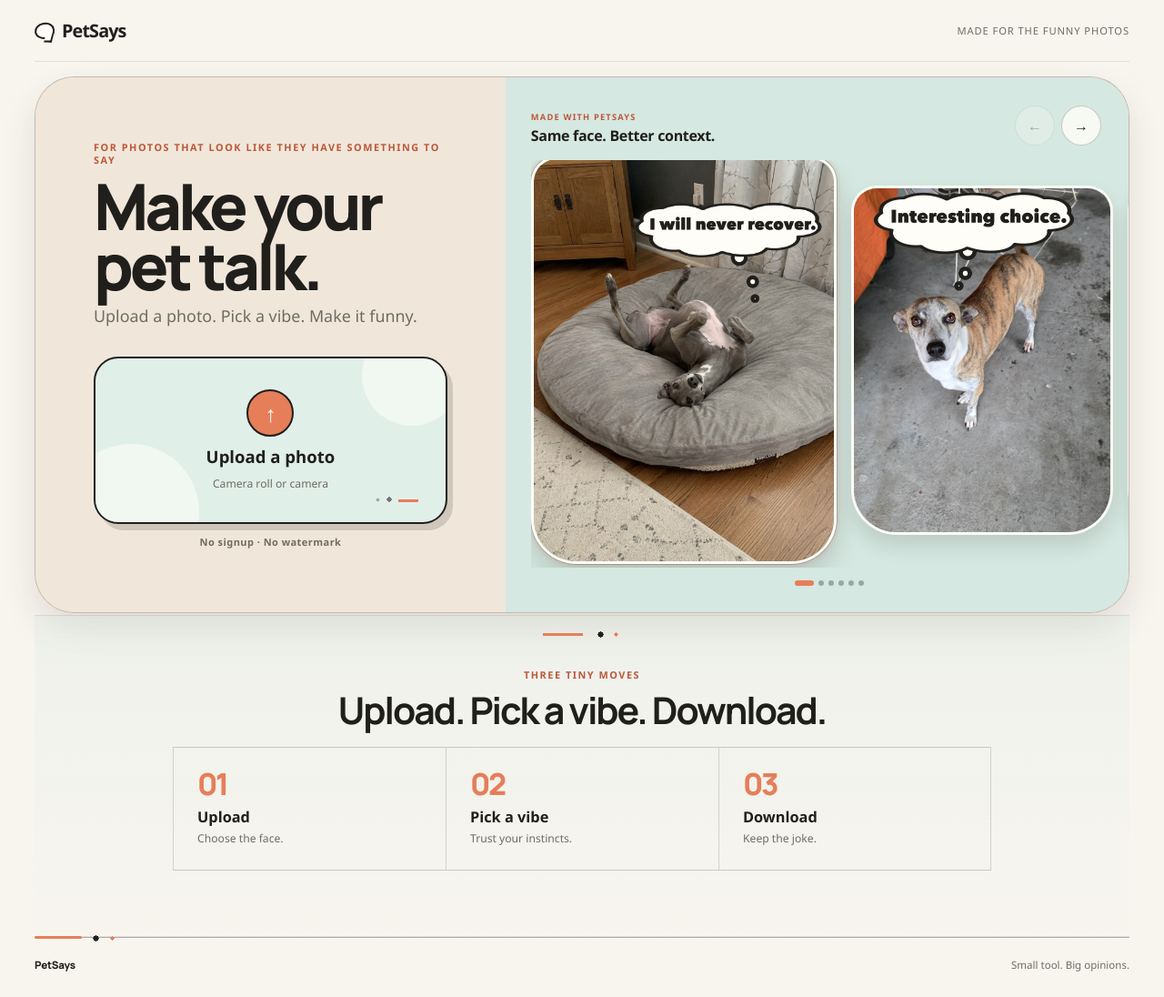
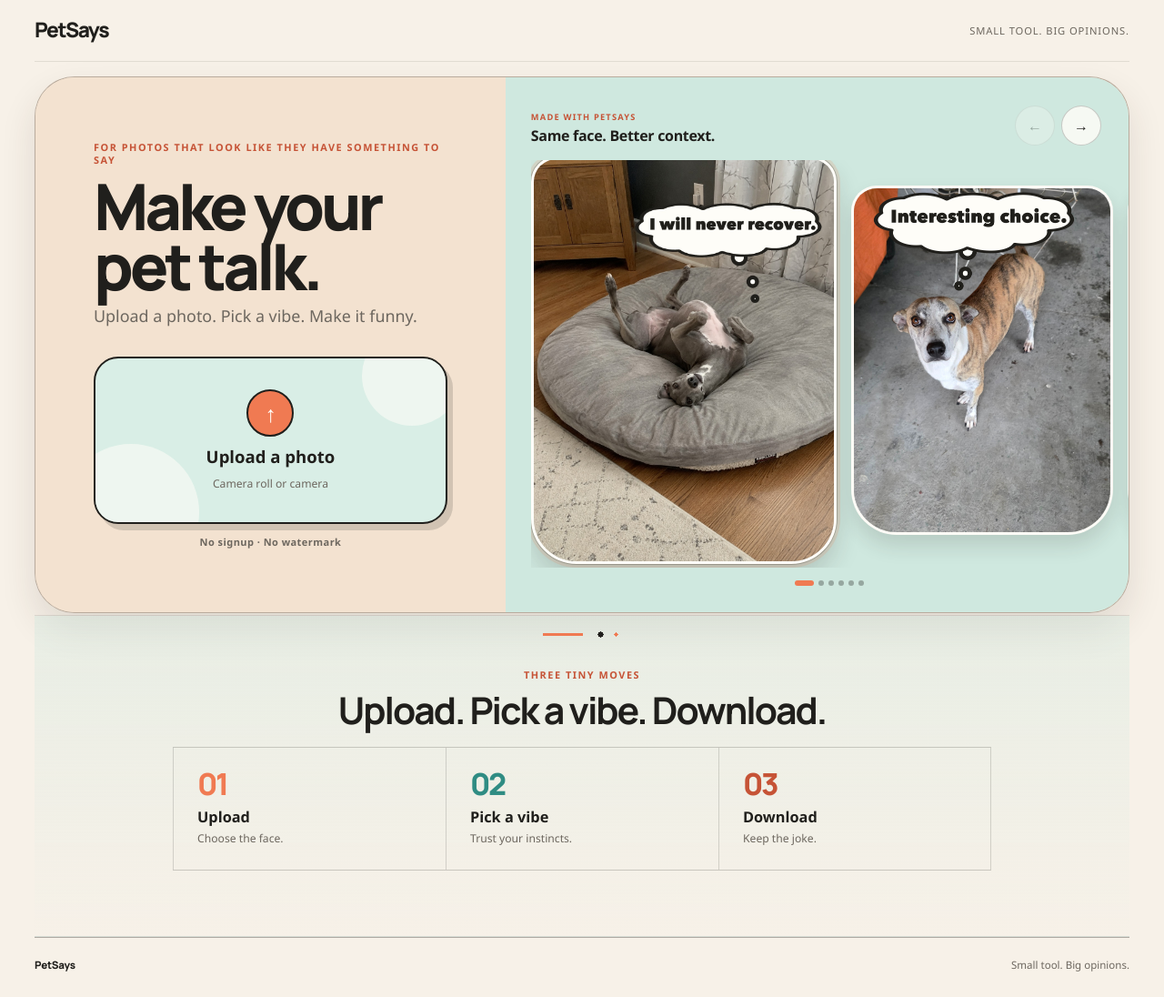
Before and after one commit to whenisdue/PetSays, a React (Vite) app: page / in a window 1280 px wide. Shown: the whole page at 91% size. Built offline with nearby package versions, Linux system fonts and the light colour scheme.

Commit message:
Refine PetSays editor and visual design

```diff
--- a/src/App.css
+++ b/src/App.css
@@ -16,13 +16,18 @@
 
 :root {
   --ink: #201f1c;
-  --muted-ink: #706c64;
-  --cream: #f8f5ef;
+  --muted-ink: #6d675f;
+  --cream: #f7f1e8;
   --paper: #fffdf8;
-  --line: #ded8cd;
-  --accent: #e67e59;
-  --accent-dark: #bd5739;
-  --mint: #e4f1eb;
+  --line: #d3c8ba;
+  --accent: #f07a52;
+  --accent-dark: #c65336;
+  --sun: #f4c63d;
+  --sun-bright: #ffda63;
+  --teal: #2f8c83;
+  --teal-dark: #246f68;
+  --mint: #d9eee6;
+  --peach: #f7d8c7;
   --font-display: "Manrope", "Avenir Next", Avenir, "Segoe UI", sans-serif;
 }
 
@@ -66,7 +71,7 @@ label:focus-visible,
 textarea:focus-visible,
 a:focus-visible,
 [role="button"]:focus-visible {
-  outline: 3px solid #4d8b82;
+  outline: 3px solid var(--teal);
   outline-offset: 3px;
 }
 
@@ -94,37 +99,26 @@ a {
 .wordmark {
   display: inline-flex;
   align-items: center;
-  gap: 8px;
-  color: var(--ink);
-  font-size: 1.24rem;
+  color: var(--ink);
+  font-family: var(--font-display);
+  font-size: 1.42rem;
   font-weight: 800;
   cursor: pointer;
-  letter-spacing: -0.045em;
+  letter-spacing: -0.065em;
+  line-height: 1;
   text-decoration: none;
-}
-
-.wordmark-bubble {
-  position: relative;
-  display: inline-block;
-  width: 22px;
-  height: 18px;
-  border: 2px solid var(--ink);
-  border-radius: 52% 48% 47% 53%;
-  background: var(--paper);
-  transform: rotate(-8deg);
-}
-
-.wordmark-bubble::after {
-  position: absolute;
-  right: 1px;
-  bottom: -6px;
-  width: 7px;
-  height: 7px;
-  border-right: 2px solid var(--ink);
-  border-bottom: 2px solid var(--ink);
-  background: var(--paper);
-  content: "";
-  transform: skew(-16deg) rotate(8deg);
+  transition:
+    color 160ms ease,
+    transform 160ms ease;
+}
+
+.wordmark:hover {
+  color: var(--accent-dark);
+  transform: translateY(-1px);
+}
+
+.wordmark:active {
+  transform: translateY(0);
 }
 
 .header-note {
@@ -136,9 +130,9 @@ a {
 }
 
 .intro-hero {
-  --landing-warm: #f0e7da;
-  --landing-aqua: #d5e8e1;
-  --landing-keyline: rgba(32, 31, 28, 0.22);
+  --landing-warm: #f3e2d0;
+  --landing-aqua: #cfe8df;
+  --landing-keyline: rgba(32, 31, 28, 0.28);
   display: flex;
   width: min(100%, 1280px);
   min-width: 0;
@@ -233,20 +227,7 @@ h2 {
   overflow: hidden;
   border: 2px solid var(--ink);
   border-radius: 27px;
-  background-color: #e1efe9;
-  background-image:
-    linear-gradient(var(--accent), var(--accent)),
-    radial-gradient(circle, rgba(32, 31, 28, 0.58) 0 2.5px, transparent 2.8px),
-    radial-gradient(circle, rgba(32, 31, 28, 0.34) 0 1.8px, transparent 2.1px);
-  background-repeat: no-repeat;
-  background-position:
-    calc(100% - 30px) calc(100% - 22px),
-    calc(100% - 59px) calc(100% - 22px),
-    calc(100% - 72px) calc(100% - 22px);
-  background-size:
-    22px 3px,
-    6px 6px,
-    5px 5px;
+  background-color: var(--mint);
   color: var(--ink);
   cursor: pointer;
   box-shadow: 6px 7px 0 rgba(32, 31, 28, 0.16);
@@ -278,7 +259,7 @@ h2 {
 .upload-card:hover,
 .upload-card:active {
   border-color: var(--ink);
-  background-color: #dbece4;
+  background-color: #cfe8df;
   box-shadow: 4px 5px 0 rgba(32, 31, 28, 0.17);
   transform: translate(2px, 2px);
 }
@@ -422,7 +403,7 @@ h2 {
   border-color: var(--paper);
   box-shadow:
     0 0 0 1px rgba(32, 31, 28, 0.24),
-    0 0 0 4px rgba(230, 126, 89, 0.1),
+    0 0 0 4px rgba(240, 122, 82, 0.16),
     0 15px 28px rgba(45, 35, 26, 0.18);
 }
 
@@ -473,9 +454,9 @@ h2 {
   background:
     linear-gradient(
       180deg,
-      rgba(213, 232, 225, 0.28) 0%,
-      rgba(213, 232, 225, 0.12) 62%,
-      rgba(248, 245, 239, 0) 100%
+      rgba(207, 232, 223, 0.38) 0%,
+      rgba(207, 232, 223, 0.14) 62%,
+      rgba(247, 241, 232, 0) 100%
     );
 }
 
@@ -534,6 +515,14 @@ h2 {
   font-weight: 800;
   letter-spacing: -0.07em;
   line-height: 0.95;
+}
+
+.how-list li:nth-child(2) span {
+  color: var(--teal);
+}
+
+.how-list li:nth-child(3) span {
+  color: var(--accent-dark);
 }
 
 .how-list strong {
@@ -669,60 +658,90 @@ h2 {
 .vibe-card {
   display: flex;
   min-width: 0;
-  min-height: 128px;
+  min-height: 136px;
   flex-direction: column;
   align-items: stretch;
   justify-content: space-between;
   padding: 8px;
-  border: 1px solid transparent;
+  border: 1px solid rgba(32, 31, 28, 0.1);
   border-radius: 20px;
   background: var(--paper);
-  box-shadow: 0 7px 18px rgba(55, 42, 30, 0.06);
+  box-shadow: 0 7px 18px rgba(55, 42, 30, 0.07);
   color: var(--ink);
   cursor: pointer;
   text-align: left;
-  transition: border-color 160ms ease, transform 160ms ease, box-shadow 160ms ease;
+  transition:
+    border-color 160ms ease,
+    transform 160ms ease,
+    box-shadow 160ms ease;
 }
 
 .vibe-card:hover,
 .vibe-card:active {
   border-color: var(--vibe-color);
-  box-shadow: 0 10px 22px rgba(55, 42, 30, 0.1);
-  transform: translateY(-2px);
-}
-
-.vibe-art {
+  box-shadow:
+    3px 4px 0 rgba(32, 31, 28, 0.12),
+    0 10px 22px rgba(55, 42, 30, 0.1);
+  transform: translate(-1px, -2px);
+}
+
+.vibe-title-panel {
   position: relative;
-  display: block;
-  height: 64px;
+  display: grid;
+  min-height: 78px;
+  place-items: center;
   overflow: hidden;
+  padding: 10px 14px;
   border-radius: 15px;
-}
-
-.vibe-art-icon {
-  display: block;
-  width: 100%;
-  height: 100%;
+  transition:
+    box-shadow 160ms ease,
+    transform 160ms ease;
+}
+
+.vibe-title-panel strong {
+  max-width: 11ch;
+  color: var(--ink);
+  font-family: var(--font-display);
+  font-size: clamp(1.22rem, 2vw, 1.62rem);
+  font-weight: 800;
+  letter-spacing: -0.065em;
+  line-height: 0.92;
+  text-align: center;
+  text-transform: uppercase;
+  text-wrap: balance;
+}
+
+.vibe-card:hover .vibe-title-panel,
+.vibe-card:active .vibe-title-panel {
+  box-shadow: inset 0 0 0 2px var(--vibe-color);
+  transform: translateY(-1px);
+}
+
+.vibe-title-judging strong {
+  max-width: 8ch;
+}
+
+.vibe-title-suspicious strong {
+  font-size: clamp(1.1rem, 1.75vw, 1.46rem);
 }
 
 .vibe-card-copy {
   display: grid;
-  gap: 2px;
-  padding: 6px 6px 4px;
-}
-
-.vibe-card-copy strong {
-  font-size: 0.92rem;
-  line-height: 1.1;
+  min-height: 34px;
+  place-items: center;
+  padding: 6px 8px 4px;
+  text-align: center;
 }
 
 .vibe-card-copy small {
+  display: -webkit-box;
   overflow: hidden;
   color: var(--muted-ink);
-  font-size: 0.7rem;
-  line-height: 1.2;
-  text-overflow: ellipsis;
-  white-space: nowrap;
+  font-size: 0.72rem;
+  line-height: 1.24;
+  -webkit-box-orient: vertical;
+  -webkit-line-clamp: 2;
+  line-clamp: 2;
 }
 
 .result-heading {
@@ -735,8 +754,9 @@ h2 {
   gap: 4px;
   margin-bottom: 18px;
   padding: 4px;
+  border: 1px solid rgba(32, 31, 28, 0.1);
   border-radius: 999px;
-  background: #ece8df;
+  background: var(--peach);
 }
 
 .bubble-tools {
@@ -760,12 +780,22 @@ h2 {
   cursor: pointer;
   font-size: 0.77rem;
   font-weight: 800;
+  transition:
+    background 160ms ease,
+    color 160ms ease,
+    transform 160ms ease,
+    box-shadow 160ms ease;
+}
+
+.bubble-switch button:hover:not(.active) {
+  color: var(--ink);
+  transform: translateY(-1px);
 }
 
 .bubble-switch button.active {
-  background: var(--paper);
-  color: var(--ink);
-  box-shadow: 0 2px 6px rgba(45, 37, 27, 0.12);
+  background: var(--teal);
+  color: var(--paper);
+  box-shadow: 0 3px 0 rgba(32, 31, 28, 0.18);
 }
 
 .line-list {
@@ -776,31 +806,59 @@ h2 {
 }
 
 .line-chip {
-  min-height: 44px;
-  padding: 9px 13px;
-  border: 1px solid var(--line);
-  border-radius: 14px;
-  background: transparent;
+  min-height: 46px;
+  padding: 10px 14px;
+  border: 1px solid #cfc6b8;
+  border-radius: 15px;
+  background: var(--paper);
   color: var(--ink);
   cursor: pointer;
   font-size: 0.78rem;
   line-height: 1.18;
   text-align: left;
-  transition: border-color 160ms ease, background 160ms ease, transform 160ms ease;
-}
-
-.line-chip:hover,
-.line-chip:active,
+  animation: suggestion-pop 180ms cubic-bezier(0.2, 0.8, 0.2, 1) backwards;
+  transition:
+    border-color 150ms ease,
+    background 150ms ease,
+    box-shadow 150ms ease,
+    transform 150ms ease;
+}
+
+.line-chip:nth-child(2) {
+  animation-delay: 25ms;
+}
+
+.line-chip:nth-child(3) {
+  animation-delay: 50ms;
+}
+
+.line-chip:nth-child(4) {
+  animation-delay: 75ms;
+}
+
+.line-chip:hover {
+  border-color: var(--ink);
+  box-shadow: 2px 2px 0 rgba(32, 31, 28, 0.16);
+  transform: translate(-1px, -1px);
+}
+
+.line-chip:active {
+  box-shadow: none;
+  transform: translate(1px, 1px);
+}
+
 .line-chip.selected {
-  border-color: var(--ink);
-  background: var(--paper);
-  transform: translateY(-1px);
+  border: 2px solid var(--ink);
+  background: var(--accent);
+  box-shadow: 3px 3px 0 var(--ink);
+  color: var(--ink);
+  font-weight: 700;
 }
 
 .action-row {
   display: grid;
   grid-template-columns: 1.1fr 0.9fr;
-  gap: 8px;
+  gap: 10px;
   margin-bottom: 10px;
 }
 
@@ -812,33 +870,59 @@ h2 {
   border-radius: 15px;
   cursor: pointer;
   font-weight: 800;
-  transition: background 160ms ease, color 160ms ease, transform 160ms ease, border-color 160ms ease;
+  transition:
+    background 160ms ease,
+    color 160ms ease,
+    transform 160ms ease,
+    border-color 160ms ease,
+    box-shadow 160ms ease;
 }
 
 .another-button {
   display: inline-flex;
+  min-height: 54px;
   align-items: center;
   justify-content: center;
-  gap: 8px;
-  background: var(--ink);
-  color: var(--paper);
-}
-
-.another-button span {
-  font-size: 1.25rem;
-  font-weight: 400;
+  gap: 9px;
+  border: 2px solid var(--ink);
+  border-radius: 17px;
+  background: var(--sun);
+  box-shadow: 4px 4px 0 var(--ink);
+  color: var(--ink);
+  font-size: 0.9rem;
+}
+
+.another-icon {
+  display: inline-block;
+  font-size: 1.28rem;
+  font-weight: 500;
   line-height: 1;
-}
-
-.another-button:hover,
+  transform-origin: 50% 52%;
+  transition: transform 180ms ease;
+}
+
+.another-button:hover {
+  background: var(--sun-bright);
+  box-shadow: 5px 5px 0 var(--ink);
+  transform: translate(-1px, -1px);
+}
+
+.another-button:hover .another-icon {
+  transform: rotate(28deg) scale(1.08);
+}
+
 .another-button:active {
-  background: #3c3a35;
-  transform: translateY(-1px);
+  box-shadow: 1px 1px 0 var(--ink);
+  transform: translate(3px, 3px);
+}
+
+.another-button:active .another-icon {
+  transform: rotate(150deg) scale(0.96);
 }
 
 .write-button {
-  border: 1px solid var(--line);
-  background: transparent;
+  border: 1px solid #cfc6b8;
+  background: var(--paper);
   color: var(--ink);
   font-size: 0.78rem;
 }
@@ -847,7 +931,19 @@ h2 {
 .write-button:active,
 .write-button.active {
   border-color: var(--ink);
-  background: var(--paper);
+  background: var(--mint);
+}
+
+@keyframes suggestion-pop {
+  0% {
+    opacity: 0.35;
+    transform: translateY(4px) scale(0.985);
+  }
+
+  100% {
+    opacity: 1;
+    transform: translateY(0) scale(1);
+  }
 }
 
 .custom-copy {
@@ -877,7 +973,7 @@ h2 {
 }
 
 .custom-copy textarea:focus {
-  border-color: #4d8b82;
+  border-color: var(--teal);
 }
 
 .character-count {
@@ -924,7 +1020,7 @@ h2 {
 }
 
 .download-note.is-done {
-  color: #4d8b82;
+  color: var(--teal);
   font-weight: 700;
 }
 
@@ -1072,31 +1168,6 @@ h2 {
   font-size: 0.72rem;
 }
 
-.site-footer::before {
-  position: absolute;
-  top: -2px;
-  left: 0;
-  width: 52px;
-  height: 3px;
-  border-radius: 999px;
-  background: var(--accent);
-  content: "";
-  pointer-events: none;
-}
-
-.site-footer::after {
-  position: absolute;
-  top: -4px;
-  left: 64px;
-  width: 24px;
-  height: 8px;
-  background:
-    radial-gradient(circle, var(--ink) 0 3px, transparent 3.2px) left center / 7px 7px no-repeat,
-    radial-gradient(circle, var(--accent) 0 2px, transparent 2.2px) right center / 5px 5px no-repeat;
-  content: "";
-  pointer-events: none;
-}
-
 .site-footer span:first-child {
   color: var(--ink);
   font-family: "Manrope", "Avenir Next", Avenir, "Segoe UI", sans-serif;
@@ -1219,26 +1290,32 @@ h2 {
   }
 
   .vibe-card {
-    min-height: 116px;
+    min-height: 122px;
     padding: 6px;
     border-radius: 17px;
   }
 
-  .vibe-art {
-    height: 56px;
+  .vibe-title-panel {
+    min-height: 68px;
+    padding: 9px 10px;
     border-radius: 13px;
   }
 
+  .vibe-title-panel strong {
+    font-size: clamp(1.05rem, 1.75vw, 1.32rem);
+  }
+
+  .vibe-title-suspicious strong {
+    font-size: clamp(0.98rem, 1.6vw, 1.22rem);
+  }
+
   .vibe-card-copy {
-    padding: 5px 4px 2px;
-  }
-
-  .vibe-card-copy strong {
-    font-size: 0.84rem;
+    min-height: 32px;
+    padding: 5px 5px 2px;
   }
 
   .vibe-card-copy small {
-    font-size: 0.64rem;
+    font-size: 0.65rem;
   }
 
   .carousel-progress {
@@ -1423,22 +1500,33 @@ h2 {
   }
 
   .vibe-card {
-    min-height: 114px;
+    min-height: 116px;
     padding: 6px;
     border-radius: 17px;
   }
 
-  .vibe-art {
-    height: 54px;
+  .vibe-title-panel {
+    min-height: 64px;
+    padding: 8px 8px;
     border-radius: 13px;
   }
 
+  .vibe-title-panel strong {
+    max-width: 10ch;
+    font-size: 1.04rem;
+  }
+
+  .vibe-title-judging strong {
+    max-width: 7ch;
+  }
+
+  .vibe-title-suspicious strong {
+    font-size: 0.94rem;
+  }
+
   .vibe-card-copy {
+    min-height: 30px;
     padding: 5px 4px 2px;
-  }
-
-  .vibe-card-copy strong {
-    font-size: 0.78rem;
   }
 
   .vibe-card-copy small {
--- a/src/App.tsx
+++ b/src/App.tsx
@@ -13,7 +13,6 @@ import {
 import { BubbleGraphic } from './components/BubbleGraphic'
 import { BubbleConnector } from './components/BubbleConnector'
 import { ExampleCarousel } from './components/ExampleCarousel'
-import { VibeArt } from './components/VibeArt'
 import { getVibe, vibes, type BubbleKind, type Vibe, type VibeId } from './data/presets'
 import {
   bubbleConnectorSvg,
@@ -42,9 +41,22 @@ type Position = {
 const initialPosition: Position = { x: 58, y: 34 }
 const defaultConnectorTarget: ConnectorTarget = { x: 0.5, y: 0.72 }
 const jpegExportQuality = 0.92
+const suggestionsPerBatch = 4
 
 function clamp(value: number, min: number, max: number) {
   return Math.min(Math.max(value, min), max)
+}
+
+function getSuggestionIndices(lineCount: number, batchIndex: number) {
+  if (lineCount <= 0) return []
+
+  const start = (batchIndex * suggestionsPerBatch) % lineCount
+  const count = Math.min(suggestionsPerBatch, lineCount)
+
+  return Array.from(
+    { length: count },
+    (_, offset) => (start + offset) % lineCount,
+  )
 }
 
 function getBubblePositionBounds(
@@ -95,6 +107,7 @@ function App() {
   const [photo, setPhoto] = useState<LoadedPhoto | null>(null)
   const [vibeId, setVibeId] = useState<VibeId | null>(null)
   const [lineIndex, setLineIndex] = useState(0)
+  const [suggestionBatch, setSuggestionBatch] = useState(0)
   const [currentText, setCurrentText] = useState('')
   const [customOpen, setCustomOpen] = useState(false)
   const [bubbleKind, setBubbleKind] = useState<BubbleKind>('thought')
@@ -123,6 +136,13 @@ function App() {
   const curveDirectionInitializedRef = useRef(false)
 
   const selectedVibe = vibeId ? getVibe(vibeId) : null
+  const visibleLineIndices = useMemo(
+    () =>
+      selectedVibe
+        ? getSuggestionIndices(selectedVibe.lines.length, suggestionBatch)
+        : [],
+    [selectedVibe, suggestionBatch],
+  )
   const resolvedConnector = useMemo(() => {
     if (
       !selectedVibe ||
@@ -274,6 +294,7 @@ function App() {
   const resetForNewPhoto = () => {
     setVibeId(null)
     setLineIndex(0)
+    setSuggestionBatch(0)
     setCurrentText('')
     setCustomOpen(false)
     setBubbleKind('thought')
@@ -313,6 +334,7 @@ function App() {
   const handleVibe = (vibe: Vibe) => {
     setVibeId(vibe.id)
     setLineIndex(0)
+    setSuggestionBatch(0)
     setCurrentText(vibe.lines[0])
     setCustomOpen(false)
     setBubbleKind(vibe.defaultBubble)
@@ -334,8 +356,24 @@ function App() {
 
   const handleAnother = () => {
     if (!selectedVibe) return
-    const nextIndex = (lineIndex + 1) % selectedVibe.lines.length
-    chooseLine(nextIndex)
+
+    const batchCount = Math.max(
+      1,
+      Math.ceil(selectedVibe.lines.length / suggestionsPerBatch),
+    )
+    const nextBatch = (suggestionBatch + 1) % batchCount
+    const nextIndices = getSuggestionIndices(
+      selectedVibe.lines.length,
+      nextBatch,
+    )
+    const nextIndex =
+      nextIndices[Math.floor(Math.random() * nextIndices.length)] ?? 0
+
+    setSuggestionBatch(nextBatch)
+    setLineIndex(nextIndex)
+    setCurrentText(selectedVibe.lines[nextIndex])
+    setCustomOpen(false)
+    setDownloaded(false)
   }
 
   const updateBubblePosition = useCallback((centerX: number, centerY: number) => {
@@ -620,10 +658,9 @@ function App() {
     <div className="app-shell">
       <header className="site-header">
         <a className="wordmark" href="/" onClick={handleHome} aria-label="PetSays home">
-          <span className="wordmark-bubble" aria-hidden="true" />
           <span>PetSays</span>
         </a>
-        <span className="header-note">made for the funny photos</span>
+        <span className="header-note">Small tool. Big opinions.</span>
       </header>
 
       <main id="top">
@@ -774,14 +811,12 @@ function App() {
                           style={{ '--vibe-color': vibe.color, '--vibe-tint': vibe.tint } as React.CSSProperties}
                         >
                           <span
-                            className={`vibe-art vibe-art-${vibe.id}`}
+                            className={`vibe-title-panel vibe-title-${vibe.id}`}
                             style={{ backgroundColor: vibe.tint }}
-                            aria-hidden="true"
                           >
-                            <VibeArt id={vibe.id} color={vibe.color} />
+                            <strong>{vibe.label}</strong>
                           </span>
                           <span className="vibe-card-copy">
-                            <strong>{vibe.label}</strong>
                             <small>{vibe.sample}</small>
                           </span>
                         </button>
@@ -823,21 +858,30 @@ function App() {
                     </div>
 
                     <div className="line-list" aria-label="Alternate funny lines">
-                      {selectedVibe.lines.slice(0, 4).map((line, index) => (
+                      {visibleLineIndices.map((index) => {
+                        const line = selectedVibe.lines[index]
+
+                        return (
                           <button
                             type="button"
-                          key={line}
+                            key={`${suggestionBatch}-${index}-${line}`}
                             className={`line-chip ${lineIndex === index && !customOpen ? 'selected' : ''}`}
                             onClick={() => chooseLine(index)}
                           >
                             {line}
                           </button>
-                      ))}
+                        )
+                      })}
                     </div>
 
                     <div className="action-row">
-                      <button type="button" className="another-button" onClick={handleAnother}>
-                        Another one <span aria-hidden="true">↻</span>
+                      <button
+                        type="button"
+                        className="another-button"
+                        onClick={handleAnother}
+                        aria-label="Show four new funny lines"
+                      >
+                        Another one <span className="another-icon" aria-hidden="true">↻</span>
                       </button>
                       <button
                         type="button"
```
Also changed, not shown: src/data/presets.ts (+48 -0 lines). Lines whose indentation alone changed are shown as unchanged.
